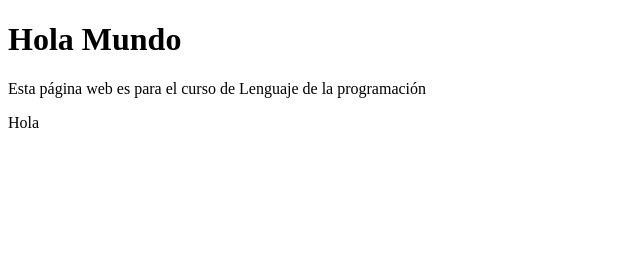
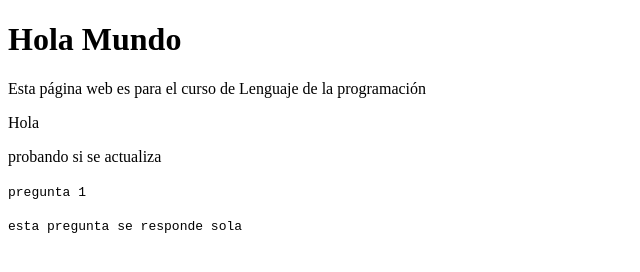
Before and after one commit to Alanzito1303/Paginaweb, a plain HTML site: page index.html in a window 1280 px wide. Shown: the whole page, without its empty margins (0-640 px from the left). Drawn offline with Linux system fonts and the light colour scheme.

Commit message:
version1

```diff
--- a/index.html
+++ b/index.html
@@ -10,6 +10,9 @@
     <h1>Hola Mundo</h1>
     <p>Esta página web es para el curso de Lenguaje de la programación</p>
     <p>Hola</p>
+    <p>probando si se actualiza</p>
+    <p><code>pregunta 1</code></p>
+    <p><code>esta pregunta se responde sola</code></p>
 
 </body>
 </html>
```
